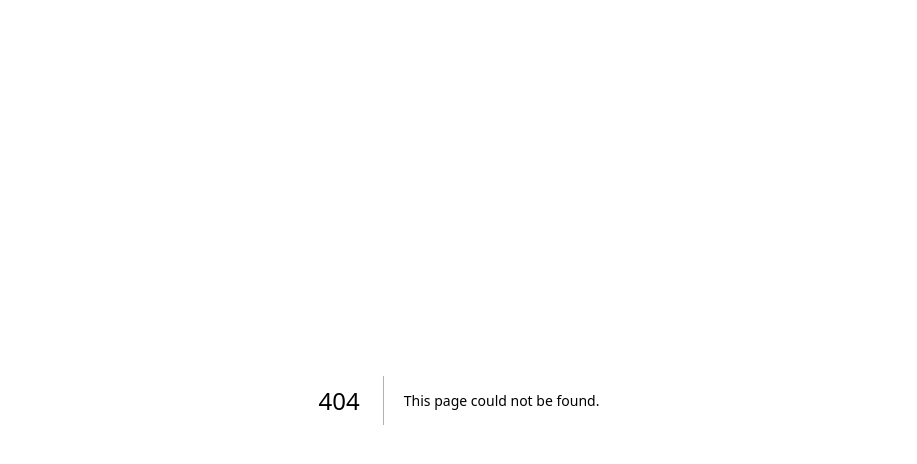
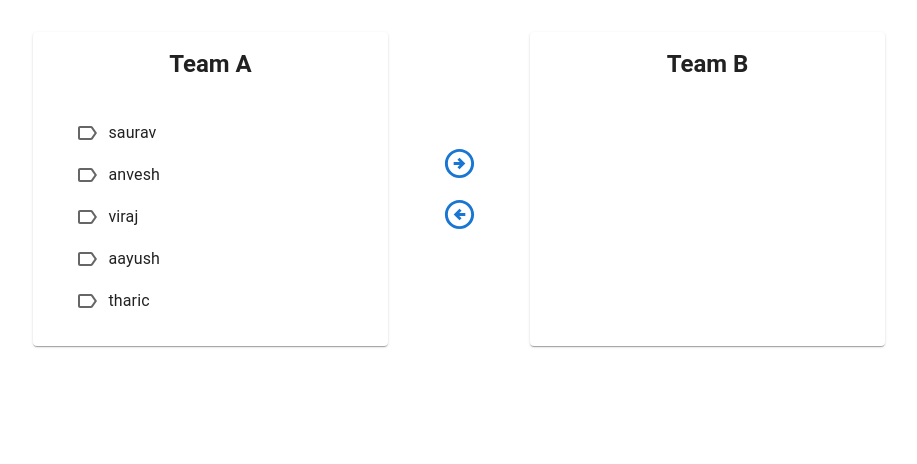
Before and after one commit to sauravanand195/todo-next, a Next.js app: page /swapper in a window 1280 px wide. Before the commit this address had no page. Shown: the top 464 px of the page, without its empty margins (181-1098 px from the left). Built offline with nearby package versions, Linux system fonts and the light colour scheme.

Commit message:
Swapper poc ui

```diff
--- /dev/null
+++ b/pages/swapper.js
@@ -0,0 +1,57 @@
+import { Box, Button, Card, CardContent, CardHeader, Checkbox, Container, FormControlLabel, FormGroup, Grid, IconButton, Typography } from "@mui/material";
+import LabelOutlinedIcon from '@mui/icons-material/LabelOutlined';
+import LabelIcon from '@mui/icons-material/Label';
+import ArrowCircleRightOutlinedIcon from '@mui/icons-material/ArrowCircleRightOutlined';
+import ArrowCircleLeftOutlinedIcon from '@mui/icons-material/ArrowCircleLeftOutlined';
+
+const Swapper = () => {
+    let contentA = ['saurav', 'anvesh', 'viraj', 'aayush', 'tharic']
+    let contentB = []
+
+    return (
+        <Container maxWidth="md">
+            <Grid container pt={4}>
+                <Grid item md={5} sm={5} xs={5}>
+                    <Card sx={{ height: '100%', display: 'flex', flexDirection: 'column' }}>
+                        <CardHeader title={<Typography variant="h5" sx={{ fontWeight: "bold", textAlign: "center" }}>Team A</Typography>} />
+                        <CardContent sx={{ flexGrow: 1, ml: '8%' }}>
+                            {contentA.map((val, ind) =>
+                                <FormGroup key={ind}>
+                                    <FormControlLabel control={<Checkbox
+                                        onChange={() => {}}
+                                        icon={<LabelOutlinedIcon />}
+                                        checkedIcon={<LabelIcon />}
+                                    />} label={val} />
+                                </FormGroup>
+                            )}
+                        </CardContent>
+                    </Card>
+                </Grid>
+                <Grid container md={2} sm={2} xs={2} alignItems="center" justifyContent="center">
+                    <Box sx={{ display: "flex", flexDirection: "column" }}>
+                        <IconButton><ArrowCircleRightOutlinedIcon color="primary" fontSize="large" /></IconButton>
+                        <IconButton><ArrowCircleLeftOutlinedIcon color="primary" fontSize="large" /></IconButton>
+                    </Box>
+                </Grid>
+                <Grid item md={5} sm={5} xs={5}>
+                    <Card sx={{ height: '100%', display: 'flex', flexDirection: 'column' }}>
+                        <CardHeader title={<Typography variant="h5" sx={{ fontWeight: "bold", textAlign: "center" }}>Team B</Typography>} />
+                        <CardContent>
+                            {contentB.map((val, ind) =>
+                                <FormGroup key={ind}>
+                                    <FormControlLabel control={<Checkbox
+                                        onChange={() => {}}
+                                        icon={<LabelOutlinedIcon />}
+                                        checkedIcon={<LabelIcon />}
+                                    />} label={val} />
+                                </FormGroup>
+                            )}
+                        </CardContent>
+                    </Card>
+                </Grid>
+            </Grid>
+        </Container >
+    );
+}
+
+export default Swapper;
--- a/styles/globals.css
+++ b/styles/globals.css
@@ -13,5 +13,4 @@ a {
 
 * {
   box-sizing: border-box;
-
 }
```
